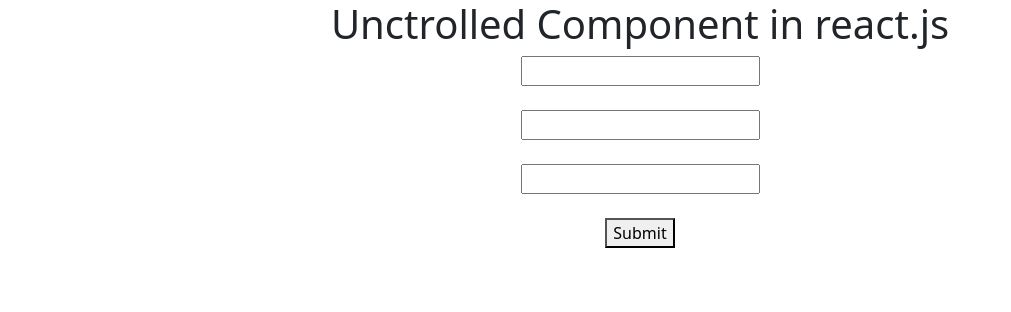
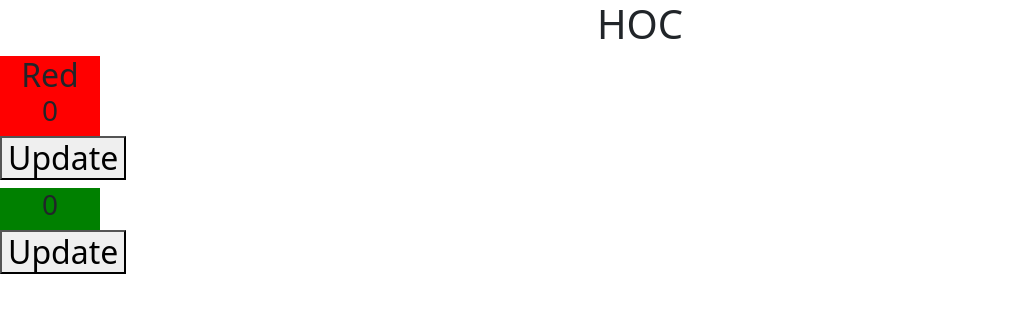
Before and after one commit to Babariya09/React-Practice, a React (Create React App) app: page / in a window 1280 px wide. Shown: the top 312 px of the page, without its empty margins (0-1011 px from the left). Built offline with nearby package versions, Linux system fonts and the light colour scheme.

Commit message:
HOC component complate

```diff
--- a/src/App.js
+++ b/src/App.js
@@ -26,6 +26,7 @@ import Useref from './Userefwithfunction';
 import Forwardref from './Forwardref';
 import Controoled from './Controlled';
 import Unctrolled from './unctrolled';
+import Hoc from './Hoc';
 
 function App() {
   return (
@@ -54,7 +55,8 @@ function App() {
       {/* <Useref /> */}
       {/* <Forwardref /> */}
       {/* <Controoled /> */}
-      <Unctrolled />
+      {/* <Unctrolled /> */}
+      <Hoc />
     </div>
   );
 }
--- /dev/null
+++ b/src/Hoc.js
@@ -0,0 +1,51 @@
+import React, { useState } from "react";
+
+// ================ first component ==================
+
+function Hoc() {
+    return(
+        <>
+            <h1>HOC</h1>
+            {/* <Counter />
+            <Counter /> */}
+
+            <HOCred cmp={Counter} />
+            <HOCgreen cmp={Counter} />
+        </>
+    )
+}
+
+
+// ===================== second component ===================
+
+// ===================== [ HOC Component ] ===================
+
+function HOCred(props) {
+    return <h2 style={{backgroundColor:'red', width:"100px"}}>Red<props.cmp /></h2>
+}
+
+function HOCgreen(props) {
+    return <h2 style={{backgroundColor:'Green', width:"100px"}}><props.cmp /></h2>
+}
+
+// ================ [ Normal Component ] ===================
+
+function Counter() {
+    const [count, setCount] = useState(0);
+
+    return(
+        <>
+            <h3>{count}</h3>
+            <button onClick={()=> {setCount(count+1)}}>Update</button>
+        </>
+    )
+}
+
+export default Hoc;
+
+
+
+// ======== HOC High Order Component [ Note ] =========
+
+// ek component bija component ne assgen prop ley ane ek alag thi compionent return kare etle high order component.
+// second exampale ek component je component nej input ley and component ne j output dey kaik tho do cahnges kari ne jem ke color, text extra.....
```
